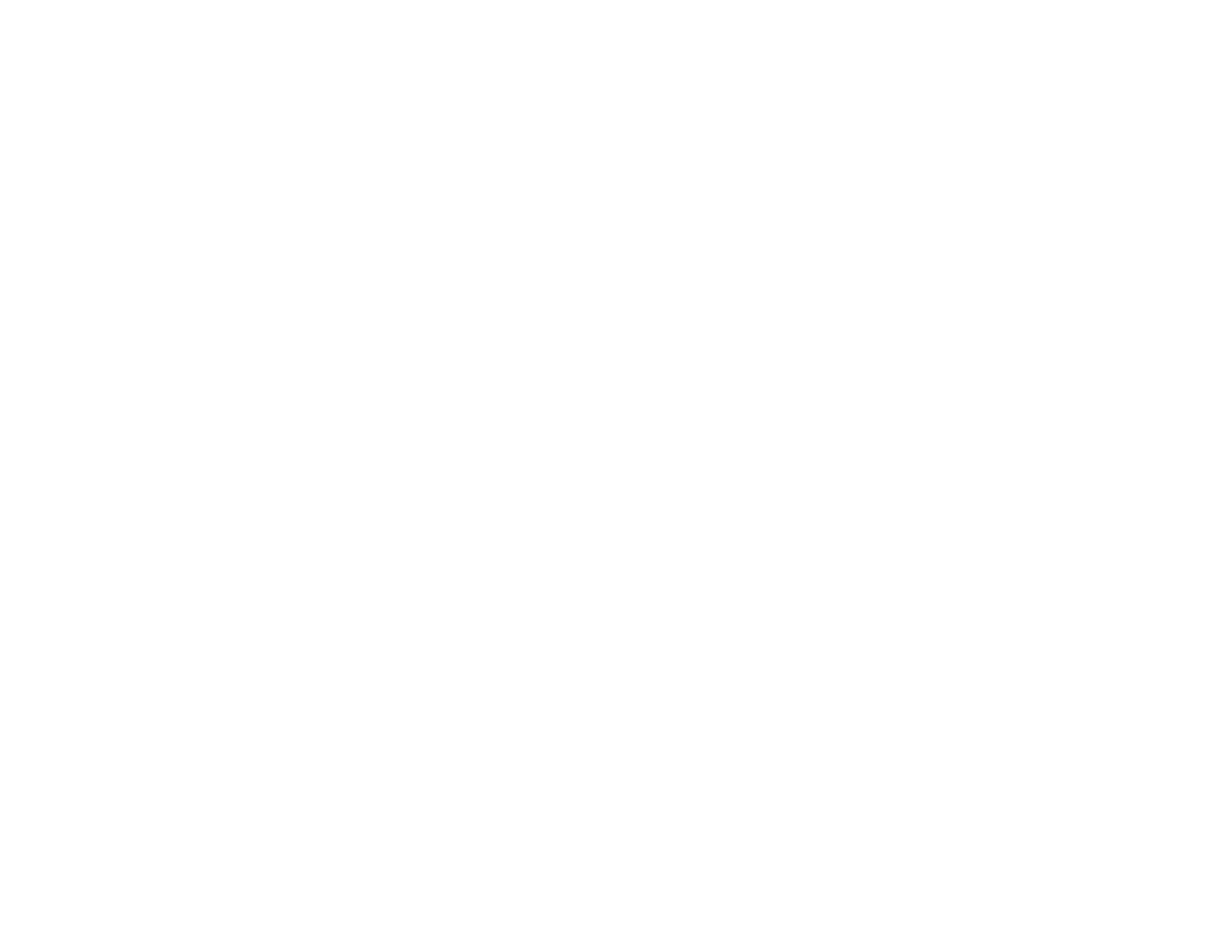
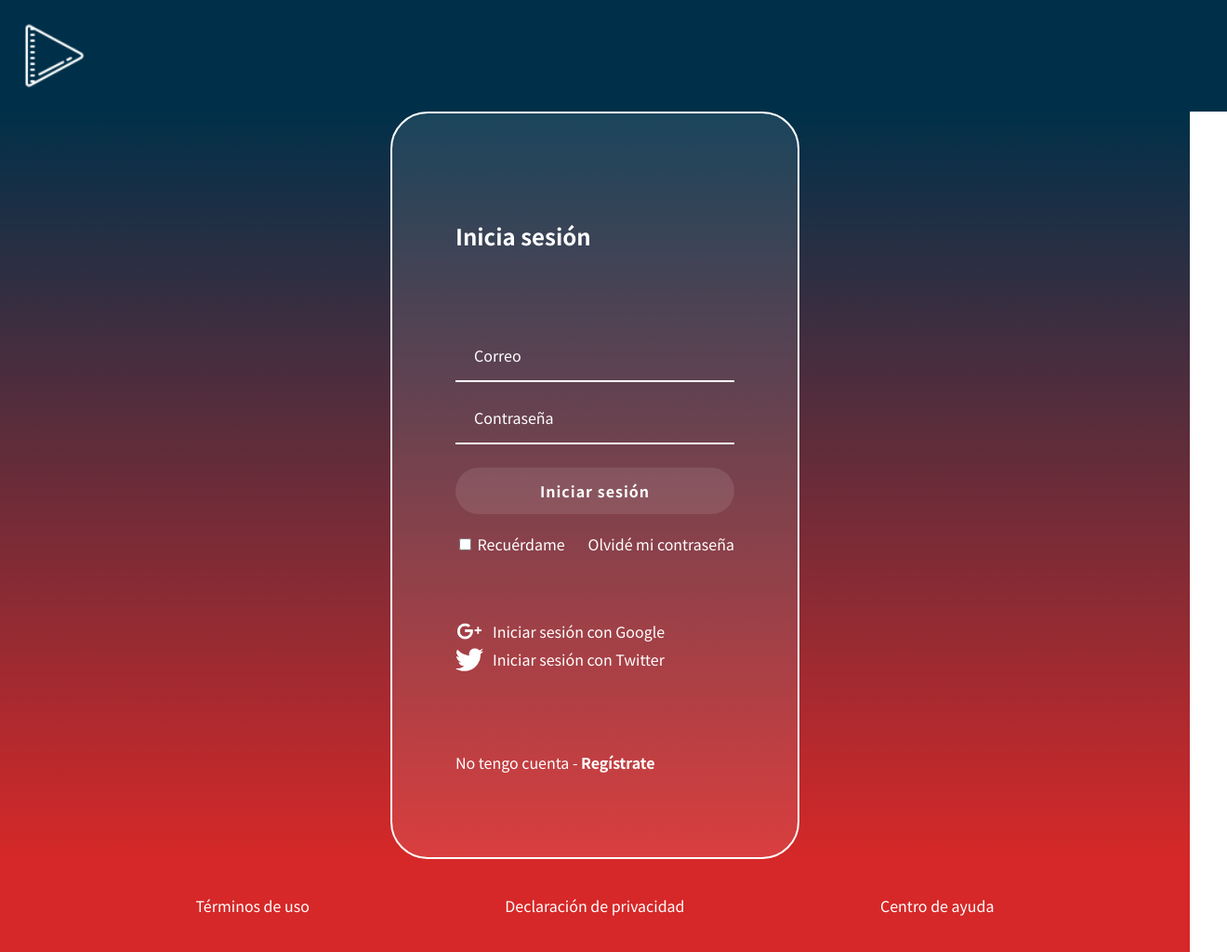
Before and after one commit to alexruizlul/play-video, a plain HTML site: page login.html in a window 1280 px wide. Shown: the whole page at 93% size, 1320 px wide, since content can reach past the window. Before the commit the page ends 800 px from the top, so only its background shows below. Drawn offline with Linux system fonts and the light colour scheme.

Commit message:
created login page

```diff
--- a/css/header.css
+++ b/css/header.css
@@ -0,0 +1,8 @@
+.header {
+    width: 100%;
+    background-color: #003049;
+    height: 80px;
+    padding: 20px;
+    display: flex;
+    justify-content: space-between;
+}
--- a/css/login.css
+++ b/css/login.css
@@ -0,0 +1,144 @@
+body {
+    margin: 0;
+    font-family: 'Noto Sans JP', sans-serif;
+    color: white;
+}
+
+::placeholder {
+    color: white;
+    font-family: 'Noto Sans JP', sans-serif;
+    font-size: 16px;
+}
+
+a {
+    color: white;
+    text-decoration: none;
+}
+
+a:hover {
+    text-decoration: underline;
+}
+
+.login {
+    background: linear-gradient(#003049, #d62828);
+    min-height: calc(100vh - 200px);
+    display: flex;
+    align-items: center;
+    justify-content: center;
+    flex-direction: column;
+    padding: 0 30px;
+}
+
+.login__container {
+    border: 2px solid white;
+    background: rgba(255, 255, 255, 0.1);
+    border-radius: 40px;
+    padding: 60px 68px 40px;
+    min-height: 700px;
+    width: 300px;
+    display: flex;
+    justify-content: space-around;
+    flex-direction: column;
+}
+
+.login__container--form {
+    display: flex;
+    flex-direction: column;
+}
+
+.login__container--remember-me {
+    display: flex;
+    justify-content: space-between;
+    margin-top: 10px;
+}
+
+.login__container--social-media > div {
+    display: flex;
+    align-items: center;
+}
+
+.login__container--social-media > div > img{
+    width: 30px;
+    margin-right: 10px;
+}
+
+.login__container--register a {
+    font-weight: bold;
+}
+
+.input {
+    background: transparent;
+    border-top: 0;
+    border-right: 0;
+    border-left: 0;
+    border-bottom: 2px solid white;
+    padding: 0 20px;
+    height: 50px;
+    margin-bottom: 15px;
+    font-size: 16px;
+    color: white;
+    outline: none;
+}
+
+.button {
+    background-color: rgba(255, 255, 255, 0.1);
+    font-family: 'Noto Sans JP', sans-serif;
+    color: white;
+    font-size: 16px;
+    font-weight: bold;
+    border: none;
+    border-radius: 25px;
+    height: 50px;
+    letter-spacing: 1px;
+    margin: 10px 0;
+    cursor: pointer;
+}
+
+.button:hover {
+    background-color: rgba(255, 255, 255, 0.2);
+}
+
+.footer {
+    background-color: #d62828;
+    height: 100px;
+    width: 100%;
+    display: flex;
+    align-items: center;
+    justify-content: space-evenly;
+}
+
+::-webkit-scrollbar-thumb {
+    background: #ccc;
+    border-radius: 4px;
+}
+
+::-webkit-scrollbar {
+    width: 8px;
+    height: 8px;
+    background:rgba(255,255,255,.4);
+    border-radius: 4px;
+}
+
+::-webkit-scrollbar:hover {
+    background: #b3b3b3;
+    box-shadow: 0 0 2px 1px rgba(0, 0, 0, 0.2);
+}
+
+::-webkit-scrollbar:hover:active {
+    background: #999;
+}
+
+@media only screen and (max-width: 600px) {
+    .login__container {
+        background-color: transparent;
+        border: none;
+        padding: 0px;
+        width: 100%;
+    }
+
+    .footer{
+        align-items: flex-start;
+        flex-direction: column;
+        padding-left: 30px;
+    }
+}
--- a/login.html
+++ b/login.html
@@ -11,6 +11,39 @@
     <title>Login</title>
 </head>
 <body>
-
+    <header class="header">
+        <img src="./img/logo.png" alt="Play-Video">
+    </header>
+    <main class="login">
+        <section class="login__container">
+            <h1>Inicia sesión</h1>
+            <form class="login__container--form" action="">
+                <input class="input" type="email" name="email" id="email" placeholder="Correo">
+                <input class="input" type="password" name="password" id="password" placeholder="Contraseña">
+                <button class="button">Iniciar sesión</button>
+                <!-- <input type="submit" value="Iniciar sesión"> -->
+                <div class="login__container--remember-me">
+                    <label for="remember">
+                        <input type="checkbox" name="remember" id="remember"> Recuérdame
+                    </label>
+                    <a href="#">Olvidé mi contraseña</a>
+                </div>
+            </form>
+            <section class="login__container--social-media">
+                <div>
+                    <img src="./img/icons8-google-plus-50.png" alt="Google"><a href="#">Iniciar sesión con Google</a>
+                </div>
+                <div>
+                    <img src="./img/icons8-twitter-50.png" alt="Twitter"><a href="#">Iniciar sesión con Twitter</a>
+                </div>
+            </section>
+                <p class="login__container--register">No tengo cuenta - <a href="#">Regístrate</a></p>
+        </section>
+    </main>
+    <footer class="footer">
+        <a href="#">Términos de uso</a>
+        <a href="#"> Declaración de privacidad</a>
+        <a href="#">Centro de ayuda</a>
+    </footer>
 </body>
 </html>
```
